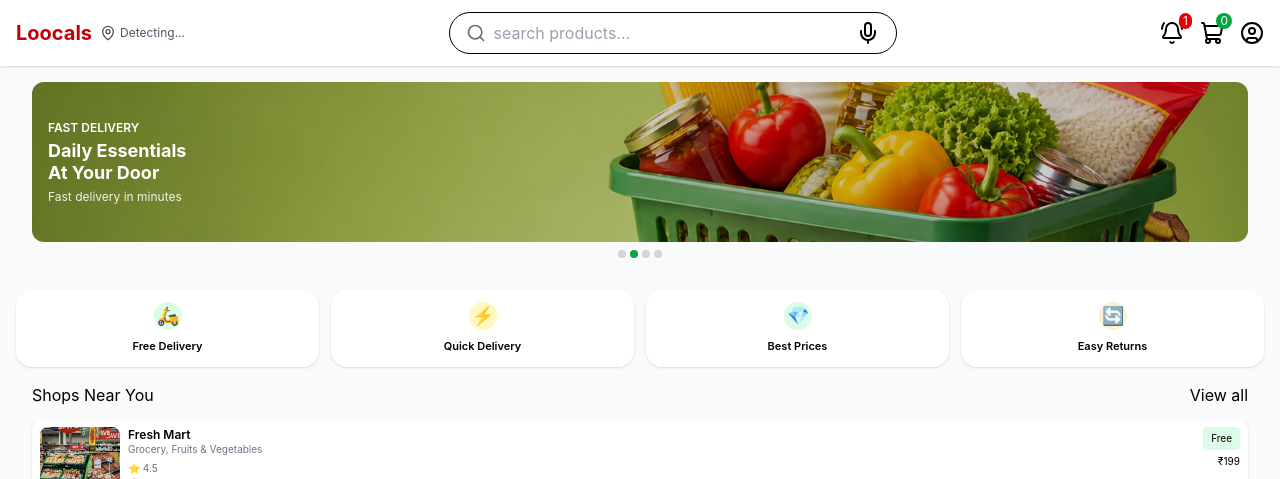
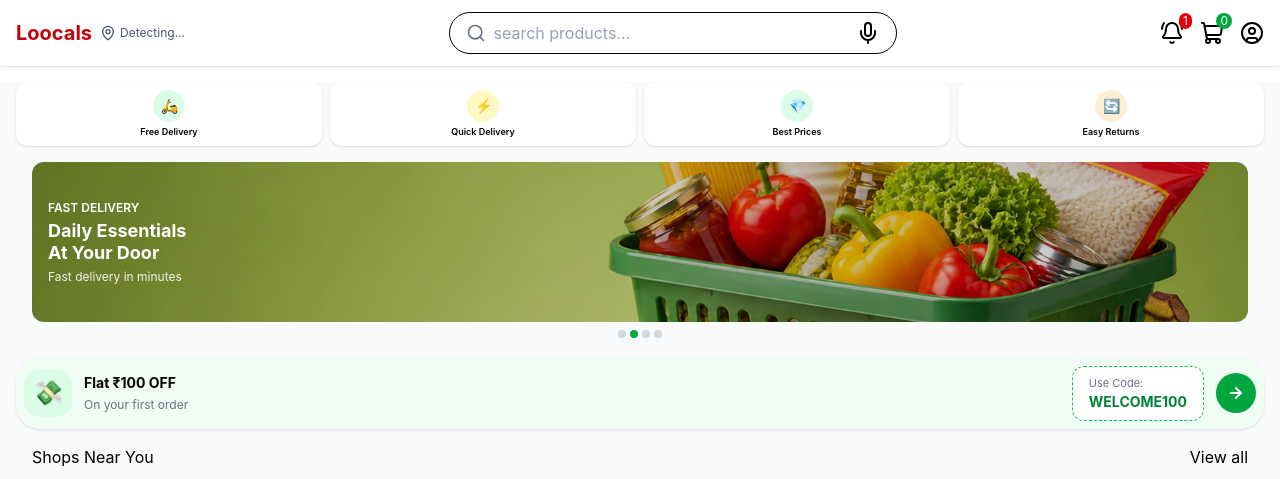
Before and after one commit to pritamkumar2080/loocals-app, a React (Vite) app: page / in a window 1280 px wide. Shown: the top 479 px of the page. Built offline with nearby package versions, Linux system fonts and the light colour scheme; no server answers.

Commit message:
offrerbanner

```diff
--- a/package.json
+++ b/package.json
@@ -15,6 +15,7 @@
     "lucide-react": "^1.11.0",
     "react": "^19.2.5",
     "react-dom": "^19.2.5",
+    "react-icons": "^5.6.0",
     "react-leaflet": "^5.0.0",
     "react-router-dom": "^7.14.2",
     "tailwindcss": "^4.2.4"
--- a/src/components/Features.jsx
+++ b/src/components/Features.jsx
@@ -3,81 +3,65 @@ import React from "react";
 const Features = () => {
   return (
 
-    <div className="grid grid-cols-4 gap-3 mt-4">
+    <div className="grid grid-cols-4 gap-2 mt-4">
 
       {/* FREE DELIVERY */}
-      <div className="bg-white rounded-2xl p-3 shadow-sm flex flex-col items-center text-center">
+      <div className="bg-white rounded-xl p-2 shadow-sm flex flex-col items-center text-center">
 
-        <div className="w-7 h-7 rounded-full bg-green-100 flex items-center justify-center mb-2">
-          <span className="text-green-600 text-lg">
+        <div className="w-8 h-8 rounded-full bg-green-100 flex items-center justify-center mb-1">
+          <span className="text-green-600 text-sm">
             🛵
           </span>
         </div>
 
-        <p className="text-[11px] font-semibold">
+        <p className="text-[9px] font-semibold leading-3">
           Free Delivery
         </p>
-
-
-
-
 
       </div>
 
       {/* QUICK DELIVERY */}
-      <div className="bg-white rounded-2xl p-3 shadow-sm flex flex-col items-center text-center">
+      <div className="bg-white rounded-xl p-2 shadow-sm flex flex-col items-center text-center">
 
-        <div className="w-7 h-7 rounded-full bg-yellow-100 flex items-center justify-center mb-2">
-          <span className="text-yellow-500 text-lg">
+        <div className="w-8 h-8 rounded-full bg-yellow-100 flex items-center justify-center mb-1">
+          <span className="text-yellow-500 text-sm">
             ⚡
           </span>
         </div>
 
-        <p className="text-[11px] font-semibold">
+        <p className="text-[9px] font-semibold leading-3">
           Quick Delivery
         </p>
-
-
-
-
 
       </div>
 
       {/* BEST PRICE */}
-      <div className="bg-white rounded-2xl p-3 shadow-sm flex flex-col items-center text-center">
+      <div className="bg-white rounded-xl p-2 shadow-sm flex flex-col items-center text-center">
 
-        <div className="w-7 h-7 rounded-full bg-green-100 flex items-center justify-center mb-2">
-          <span className="text-green-600 text-lg">
+        <div className="w-8 h-8 rounded-full bg-green-100 flex items-center justify-center mb-1">
+          <span className="text-green-600 text-sm">
             💎
           </span>
         </div>
 
-        <p className="text-[11px] font-semibold">
+        <p className="text-[9px] font-semibold leading-3">
           Best Prices
         </p>
-
-
-
-
 
       </div>
 
       {/* EASY RETURN */}
-      <div className="bg-white rounded-2xl p-3 shadow-sm flex flex-col items-center text-center">
+      <div className="bg-white rounded-xl p-2 shadow-sm flex flex-col items-center text-center">
 
-        <div className="w-7 h-7 rounded-full bg-orange-100 flex items-center justify-center mb-2">
-          <span className="text-orange-500 text-lg">
+        <div className="w-8 h-8 rounded-full bg-orange-100 flex items-center justify-center mb-1">
+          <span className="text-orange-500 text-sm">
             🔄
           </span>
         </div>
 
-        <p className="text-[11px] font-semibold">
+        <p className="text-[9px] font-semibold leading-3">
           Easy Returns
         </p>
-
-
-
-
 
       </div>
 
--- /dev/null
+++ b/src/components/OfferBanner.jsx
@@ -0,0 +1,69 @@
+import React from "react";
+import { FaArrowRight } from "react-icons/fa";
+import { useNavigate } from "react-router-dom";
+
+const OfferBanner = () => {
+
+  const navigate = useNavigate();
+
+  return (
+
+    <div className="mt-4 bg-green-50 rounded-3xl p-2 flex items-center justify-between shadow-sm">
+
+      {/* LEFT */}
+      <div className="flex items-center gap-3">
+
+        {/* ICON */}
+        <div className="w-12 h-12 rounded-2xl bg-green-100 flex items-center justify-center text-2xl">
+          💸
+        </div>
+
+        {/* TEXT */}
+        <div>
+
+          <h3 className="font-bold text-sm text-black">
+            Flat ₹100 OFF
+          </h3>
+
+          <p className="text-xs text-gray-500 mt-1">
+            On your first order
+          </p>
+
+        </div>
+
+      </div>
+
+      {/* RIGHT */}
+      <div className="flex items-center gap-3">
+
+        {/* COUPON */}
+        <div className="border border-dashed border-green-500 bg-white px-4 py-2 rounded-xl">
+
+          <p className="text-[11px] text-gray-500">
+            Use Code:
+          </p>
+
+          <p className="text-sm font-bold text-green-700">
+            WELCOME100
+          </p>
+
+        </div>
+
+        {/* BUTTON */}
+        <button
+          onClick={() => navigate("/offer")}
+          className="w-10 h-10 rounded-full bg-green-600 text-white flex items-center justify-center"
+        >
+
+          <FaArrowRight size={14} />
+
+        </button>
+
+      </div>
+
+    </div>
+
+  );
+};
+
+export default OfferBanner;
--- a/src/pages/Home.jsx
+++ b/src/pages/Home.jsx
@@ -5,16 +5,22 @@ import ShopsNearby from "../components/ShopsNearby";
 import Categories from "../components/Categories";
 import RandomProducts from "../components/RandomProducts";
 import Features from "../components/Features";
+import OfferBanner from "../components/OfferBanner";
 
 const Home = () => {
   return (
     <div className="px-4 pb-16 bg-gray-50 min-h-screen">
 
+      {/* ✨ FEATURES */}
+      <Features />
+
       {/* 🔝 HERO */}
       <Hero />
 
-      {/* ✨ FEATURES */}
-      <Features />
+      {/* 🎁 OFFER BANNER */}
+      <div className="-mt-3">
+        <OfferBanner />
+      </div>
 
       {/* 🏪 NEARBY SHOPS */}
       <ShopsNearby />
```
Also changed, not shown: 1 other file (tests, documents, lock files or other folders).
